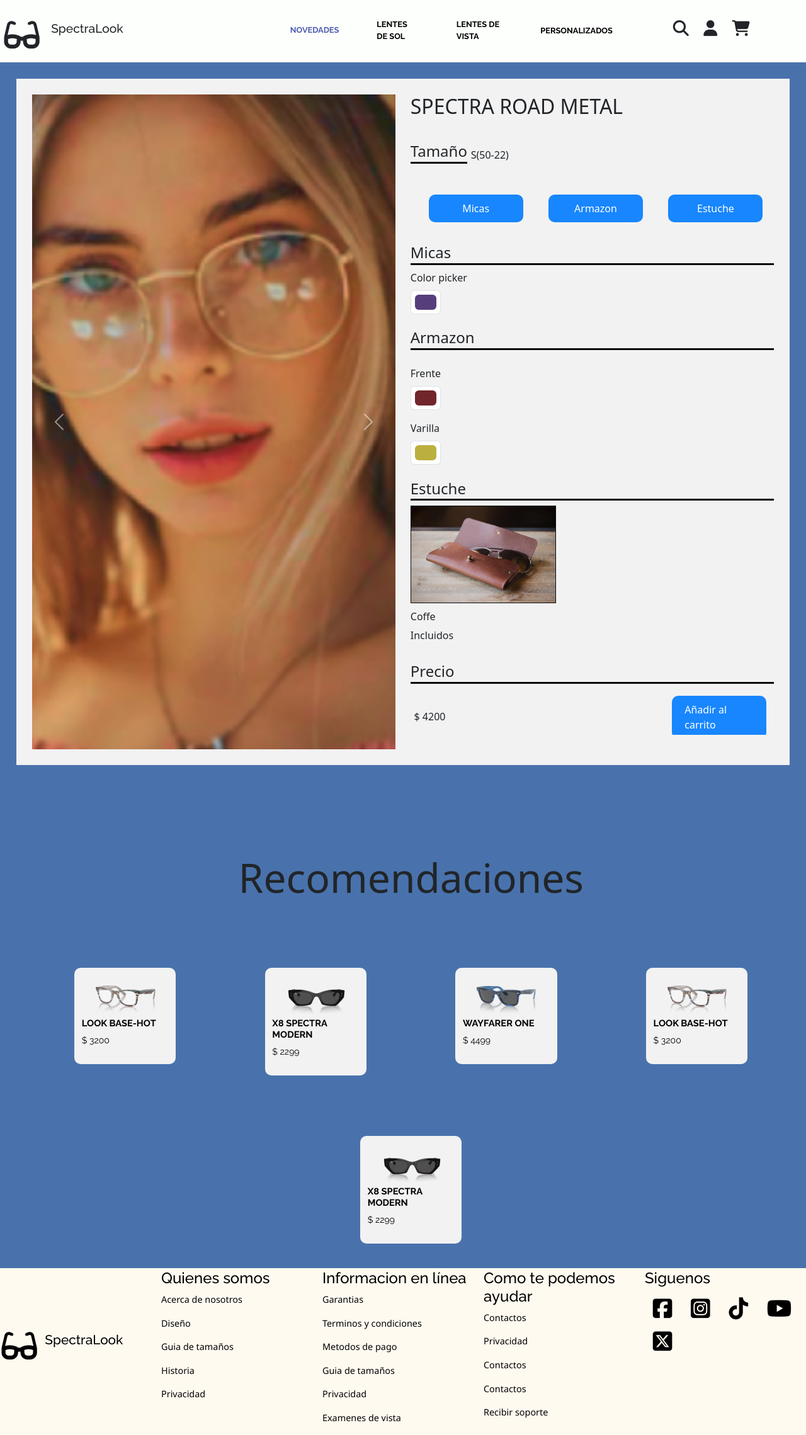
After one commit to rvega22/Programacion-Web-2024, a PHP site: page /venta.html in a window 1280 px wide. The commit adds this page. Shown: the whole page at 63% size. Run offline with PHP 8.4, Linux system fonts and the light colour scheme; some libraries are stand-ins or nearby versions.

Commit message:
Examen 0.9

```diff
--- a/CSS/Examen_CSS/index.html
+++ b/CSS/Examen_CSS/index.html
@@ -62,7 +62,7 @@
 
         <nav class="centrar_nav">
             <div class="target">
-                <a href="">
+                <a href="venta.html">
                     <img class="target_img centrar_img" src="img/Imagen_lentes_2.png" alt="Imagen de lentes" width="100%">
                     <h2 class="letra" id="tamanio">SPECTRA ROAD METAL</h2>
                     <p class="alinear_texto">$ 4200</p>
--- a/CSS/Examen_CSS/style.css
+++ b/CSS/Examen_CSS/style.css
@@ -347,10 +347,9 @@ li:hover .submenu{
     margin-top: 3%;
     grid-template-columns: repeat(5,1fr);
     grid-template-rows: repeat(1,1fr);
-    width: 99%;
+    width: 100%;
     height: auto;
     background-color: floralwhite;
-    padding: 0.5%;
 }
 
 .bloque_footer {
@@ -572,6 +571,100 @@ form label {
     font-size: 24px;
 }
 
+
+/*Pagina de ventas*/
+.contenedor_principal {
+    display: grid;
+    grid-template-columns: repeat(2,1fr);
+    grid-template-rows: auto;
+    width: 96%;
+    height: 90vh;
+    align-items: stretch;
+    background-color: var(--primary-color-of-letters);
+    margin: 2%;
+}
+
+section {
+    font-family: var(--font-family);
+
+}
+
+.carousel,
+.carousel-inner,
+.carousel-item {
+    width: 100%;
+    height: 100%;
+}
+
+.carousel-item img {
+    width: 100%;
+    height: 100%;
+    object-fit: cover;
+}
+
+.contenedor_info {
+    display: flex;
+    position: relative;
+    flex-wrap: wrap;
+    align-items: center;
+    width: 100%;
+    margin-bottom: 4%;
+}
+
+.contenedor_info p {
+    margin-top: 2.5%;
+    margin-left: 1%;
+}
+
+#button_info {
+    font-size: 16px;
+    width: 26%;
+    margin: 2%;
+    margin-left: 5%;
+}
+
+.titulos_espacio {
+    width: 100%;
+}
+
+.contenedor_info h4::after {
+    content: '';
+    display: block;
+    width: 100%;
+    height: 3px;
+    background-color: rgb(10, 10, 10);
+    margin-top: 2px;
+}
+
+.contenedor_info h6 {
+    margin-top: 2%;
+}
+
+.margin {
+    margin-top: 3%;
+}
+
+.imagen_estuche {
+    width: 40%;
+    height: 30%;
+    border: 1px solid rgb(10, 10, 10);
+}
+
+.info_precio {
+    display: flex;
+    justify-content: space-between;
+    align-items: center;
+    width: 100%;
+}
+
+.letra_recomendaciones {
+    margin-top: 10%;
+    font-size: 400%;
+    width: 100%;
+    text-align: center;
+}
+
+
 @media (max-width: 980px) {
     /*Header General*/
     header {
@@ -649,6 +742,27 @@ form label {
         margin-top: 20px;
     }
 
+
+    /*Pagina de ventas*/
+
+    .contenedor_principal {
+        grid-template-columns: repeat(1,1fr);
+    }
+
+    #button_info {
+        font-size: 14px;
+        width: 36%;
+        text-align: center;
+    }
+
+    .contenedor_info:nth-child(3) {
+        justify-content: center;
+    }
+
+    .letra_recomendaciones {
+        font-size: 250%;
+    }
+
     /*Footer General*/
 
     .footer {
@@ -667,7 +781,7 @@ form label {
 
 @media (max-width: 580px) {
 
-    /*Footer General*/
+    /*Header General*/
 
     header {
         width: 100%;
@@ -777,6 +891,21 @@ form label {
         transform: translate(4vw, 2vh);
     }
 
+    .logo_login {
+        top: -20px;
+        font-size: 750%;
+    }
+
+    /*Cuestionario*/
+
+    .tamanio_boton_registrarse {
+        margin-top: 5%;
+        width: 60%;
+        font-size: 16px;
+    }
+
+    /*Pagina de ventas*/
+
     /*Footer General*/
 
     .footer {
--- /dev/null
+++ b/CSS/Examen_CSS/venta.html
@@ -0,0 +1,214 @@
+<!DOCTYPE html>
+<html lang="en">
+<head>
+    <meta charset="UTF-8">
+    <meta name="viewport" content="width=device-width, initial-scale=1.0">
+    <title>Document</title>
+    <script src="https://kit.fontawesome.com/fe8d3f6ced.js" crossorigin="anonymous"></script>
+    <link rel="preconnect" href="https://fonts.googleapis.com">
+    <link rel="preconnect" href="https://fonts.gstatic.com" crossorigin>
+    <link href="https://fonts.googleapis.com/css2?family=Raleway:ital,wght@0,100..900;1,100..900&display=swap" rel="stylesheet">
+    <link href="https://cdn.jsdelivr.net/npm/bootstrap@5.3.3/dist/css/bootstrap.min.css" rel="stylesheet" integrity="sha384-QWTKZyjpPEjISv5WaRU9OFeRpok6YctnYmDr5pNlyT2bRjXh0JMhjY6hW+ALEwIH" crossorigin="anonymous">
+    <link rel="stylesheet" href="style.css">
+</head>
+<body class="body">
+    <header>
+        <div class="box_title">
+            <a id="margin_footer_img" href="index.html"><i class="fa-solid fa-glasses"></i></a>
+            <h1 class="h1">SpectraLook</h1>
+        </div>
+
+        <div class="separacion">
+            <nav class="centrado espaciado">
+                <a class="main_link letra" href="#">NOVEDADES</a>
+                <a class="link letra" href="#">LENTES DE SOL</a>
+                <a class="link letra" href="#">LENTES DE VISTA</a>
+                <li class="link"><a class="link letra" href="#">PERSONALIZADOS</a>
+                    <ul class="submenu">
+                        <li><a class="letras" href="#">De sol personalizados</a></li>
+                        <li><a class="letras" href="#">Personalizados de sol para niños</a></li>
+                        <li><a class="letras" href="#">Nuevos Wayfarer Reverse personalizables</a></li>
+                        <li><a class="letras" href="#">De vista personalizados</a></li>
+                        <li><a class="letras" href="#">Modelo ultima generacion</a></li>
+                        <li><a class="letras" href="#">Modelo inteligente de lentes de sol</a></li>
+                    </ul>
+                </li>
+            </nav>
+        </div>
+
+        <div class="alineacion">
+            <a class="imagenes" href=""><i class="fa-solid fa-magnifying-glass"></i></a>
+            <a class="imagenes" href="login.html"><i class="fa-solid fa-user"></i></a>
+            <a class="imagenes" href=""><i class="fa-solid fa-cart-shopping"></i></a>
+            <a class="imagenes movil" href=""><i class="fa-solid fa-bars"></i></i></a>
+        </div>
+    </header>
+
+    <main class="contenedor_principal">
+        <section>
+            <div id="carouselExample" class="carousel slide">
+                <div class="carousel-inner">
+                  <div class="carousel-item active">
+                    <img src="img/Imagen_fondo_lentes_1.png" class="d-block w-100" alt="...">
+                  </div>
+                  <div class="carousel-item">
+                    <img src="img/Imagen_fondo_lentes_2.png" class="d-block w-100" alt="...">
+                  </div>
+                  <div class="carousel-item">
+                    <img src="..." class="d-block w-100" alt="...">
+                  </div>
+                </div>
+                <button class="carousel-control-prev" type="button" data-bs-target="#carouselExample" data-bs-slide="prev">
+                  <span class="carousel-control-prev-icon" aria-hidden="true"></span>
+                  <span class="visually-hidden">Previous</span>
+                </button>
+                <button class="carousel-control-next" type="button" data-bs-target="#carouselExample" data-bs-slide="next">
+                  <span class="carousel-control-next-icon" aria-hidden="true"></span>
+                  <span class="visually-hidden">Next</span>
+                </button>
+              </div>
+        </section>
+
+        <div class="overflow-y-auto contenedor_info">
+            <div class="contenedor_info">
+                <h2>SPECTRA ROAD METAL</h2>
+            </div>
+
+            <div class="contenedor_info">
+                <h4>Tamaño</h4>
+                <p>S(50-22)</p>
+            </div>
+
+            <div class="contenedor_info">
+                <a href="#" class="button_base" id="button_info">Micas</a>
+                <a href="#" class="button_base" id="button_info">Armazon</a>
+                <a href="#" class="button_base" id="button_info">Estuche</a>
+            </div>
+
+            <div class="contenedor_info">
+                <h4 class="titulos_espacio">Micas</h4>
+                <label for="exampleColorInput" class="form-label titulos_espacio">Color picker</label>
+                <input type="color" class="form-control form-control-color" id="exampleColorInput button_info" value="#563d7c" title="Choose your color">
+            </div>
+
+            <div class="contenedor_info">
+                <h4 class="titulos_espacio">Armazon</h4>
+                <label for="exampleColorInput" class="form-label titulos_espacio margin">Frente</label>
+                <input type="color" class="form-control form-control-color" id="exampleColorInput button_info" value="#70262a" title="Choose your color">
+
+                <label for="exampleColorInput" class="form-label titulos_espacio margin">Varilla</label>
+                <input type="color" class="form-control form-control-color" id="exampleColorInput button_info" value="#bbaf3f" title="Choose your color">
+            </div>
+
+            <div class="contenedor_info">
+                <h4 class="titulos_espacio">Estuche</h4>
+                <div>
+                    <img class="imagen_estuche" src="img/Estuche_Lentes.jpg" alt="Estuche de Lentes">
+                    <h6>Coffe</h6>
+                    <label for="exampleColorInput" class="form-label titulos_espacio">Incluidos</label>
+                </div>
+            </div>
+
+            <div class="contenedor_info">
+                <h4 class="titulos_espacio">Precio</h4>
+                <div class="info_precio">
+                    <p class="alinear_texto">$ 4200</p>
+                    <a href="#" class="button_base" id="button_info">Añadir al carrito</a>
+
+                </div>
+            </div>
+
+        </div>
+    </main>
+
+    <nav class="centrar_nav">
+        <h3 class="titulos_espacio letra_recomendaciones">Recomendaciones</h3>
+
+        <div class="target">
+            <a href="">
+                <img class="target_img centrar_img" src="img/Imagen_lentes_3.png" alt="Imagen de lentes" width="100%">
+                <h2 class="letra" id="tamanio">LOOK BASE-HOT</h2>
+                <p class="alinear_texto">$ 3200</p>
+            </a>
+        </div>
+
+        <div class="target">
+            <a href="">
+                <img class="target_img centrar_img" src="img/Imagen_lentes_4.png" alt="Imagen de lentes" width="100%">
+                <h2 class="letra" id="tamanio">X8 SPECTRA MODERN</h2>
+                <p class="alinear_texto">$ 2299</p>
+            </a>
+        </div>
+
+        <div class="target">
+            <a href="">
+                <img class="target_img centrar_img" src="img/Imagen_lentes_5.png" alt="Imagen de lentes" width="100%">
+                <h2 class="letra" id="tamanio">WAYFARER ONE</h2>
+                <p class="alinear_texto">$ 4499</p>
+            </a>
+        </div>
+
+        <div class="target">
+            <a href="">
+                <img class="target_img centrar_img" src="img/Imagen_lentes_3.png" alt="Imagen de lentes" width="100%">
+                <h2 class="letra" id="tamanio">LOOK BASE-HOT</h2>
+                <p class="alinear_texto">$ 3200</p>
+            </a>
+        </div>
+
+        <div class="target">
+            <a href="">
+                <img class="target_img centrar_img" src="img/Imagen_lentes_4.png" alt="Imagen de lentes" width="100%">
+                <h2 class="letra" id="tamanio">X8 SPECTRA MODERN</h2>
+                <p class="alinear_texto">$ 2299</p>
+            </a>
+        </div>
+    </nav>
+
+
+    <footer class="footer">
+        <div class="bloque_footer">
+            <a id="margin_footer_img" href="#"><i class="fa-solid fa-glasses"></i></a>
+            <h1 id="margin_footer_text">SpectraLook</h1>
+        </div>
+
+        <div class="bloque_texto">
+            <h4>Quienes somos</h4>
+            <p id="tamaño_de_letra_footer">Acerca de nosotros</p>
+            <p id="tamaño_de_letra_footer">Diseño</p>
+            <p id="tamaño_de_letra_footer">Guia de tamaños</p>
+            <p id="tamaño_de_letra_footer">Historia</p>
+            <p id="tamaño_de_letra_footer">Privacidad</p>
+        </div>
+
+        <div class="bloque_texto">
+            <h4>Informacion en línea</h4>
+            <p id="tamaño_de_letra_footer">Garantias</p>
+            <p id="tamaño_de_letra_footer">Terminos y condiciones</p>
+            <p id="tamaño_de_letra_footer">Metodos de pago</p>
+            <p id="tamaño_de_letra_footer">Guia de tamaños</p>
+            <p id="tamaño_de_letra_footer">Privacidad</p>
+            <p id="tamaño_de_letra_footer">Examenes de vista</p>
+        </div>
+
+        <div class="bloque_texto">
+            <h4>Como te podemos ayudar</h4>
+            <p id="tamaño_de_letra_footer">Contactos</p>
+            <p id="tamaño_de_letra_footer">Privacidad</p>
+            <p id="tamaño_de_letra_footer">Contactos</p>
+            <p id="tamaño_de_letra_footer">Contactos</p>
+            <p id="tamaño_de_letra_footer">Recibir soporte</p>
+        </div>
+
+        <div class="bloque_texto">
+            <h4>Siguenos</h4>
+            <a href=""><i class="fa-brands fa-square-facebook"></i></a>
+            <a href=""><i class="fa-brands fa-square-instagram"></i></a>
+            <a href=""><i class="fa-brands fa-tiktok"></i></a>
+            <a href=""><i class="fa-brands fa-youtube"></i></a>
+            <a href=""><i class="fa-brands fa-square-x-twitter"></i></a>
+        </div>
+    </footer>
+</body>
+<script src="https://cdn.jsdelivr.net/npm/bootstrap@5.3.3/dist/js/bootstrap.bundle.min.js" integrity="sha384-YvpcrYf0tY3lHB60NNkmXc5s9fDVZLESaAA55NDzOxhy9GkcIdslK1eN7N6jIeHz" crossorigin="anonymous"></script>
+</html>
```
Also changed, not shown: CSS/Examen_CSS/img/Estuche_Lentes.jpg (added).
